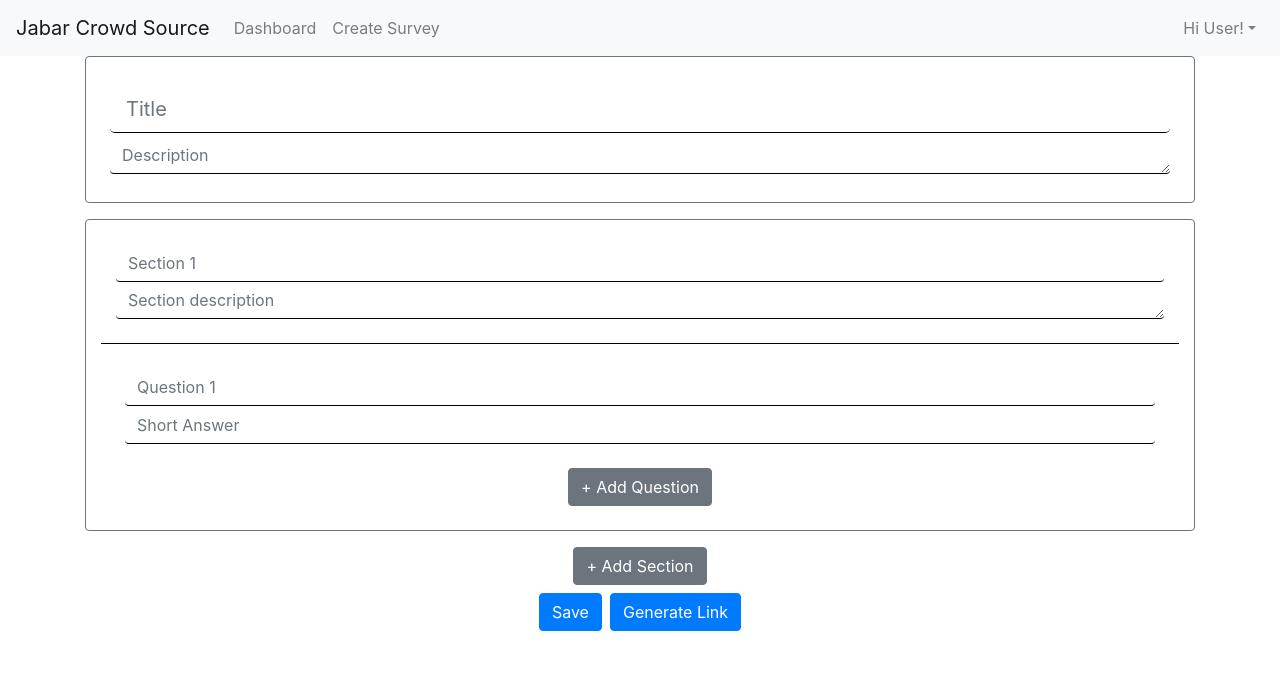
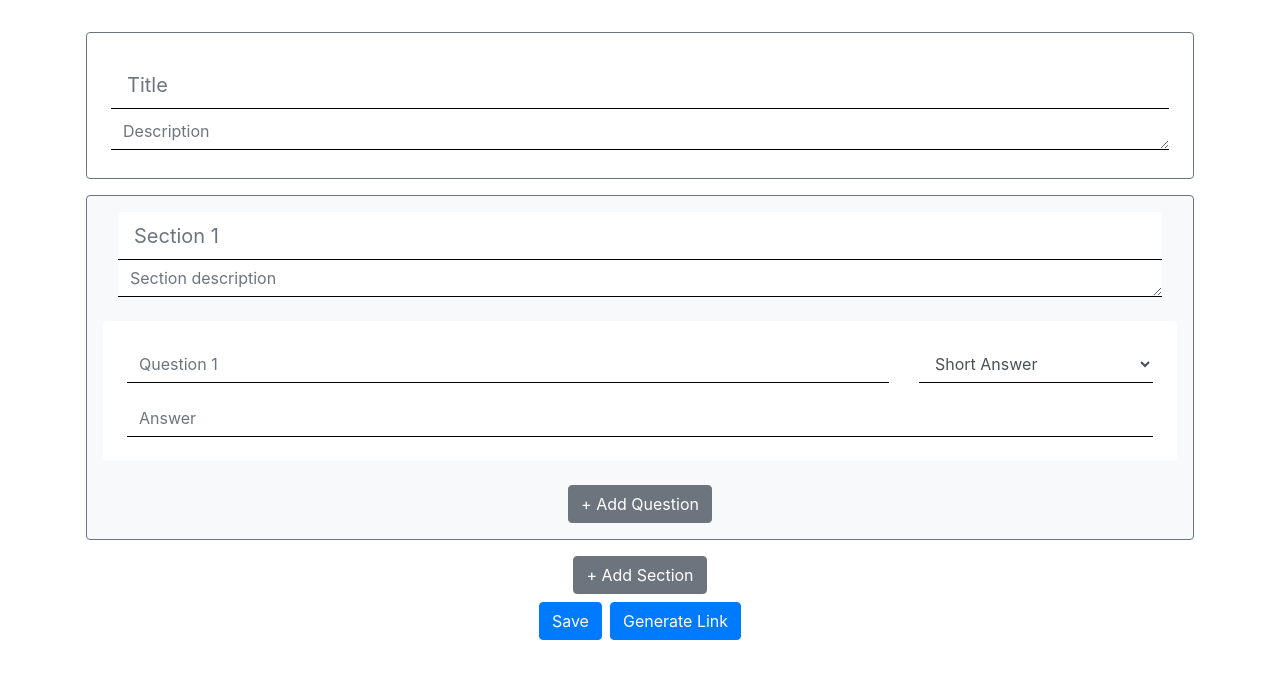
Before and after one commit to annaelvira24/jds1-jabarsurvei, a React (Create React App) app in the folder frontend/: page / in a window 1280 px wide. Shown: the top 678 px of the page. Built offline with nearby package versions, Linux system fonts and the light colour scheme.

Commit message:
Added dynamic option rendering

```diff
--- a/frontend/src/App.js
+++ b/frontend/src/App.js
@@ -8,7 +8,6 @@ import CreateSurvey from './components/CreateSurvey';
 function App() {
   return (
     <div className="App">
-      <Navigation/>
       <CreateSurvey/>
     </div>
   );
--- a/frontend/src/assets/scss/Custom.scss
+++ b/frontend/src/assets/scss/Custom.scss
@@ -1,7 +1,8 @@
 $theme-colors: (
     "t-green": #5AAB4E,
     "t-yellow": #FEC32B,
-    "t-blue": #00A5E1
+    "t-blue": #00A5E1,
+    "white": #FFF
 );
 
 $colors: (
@@ -13,8 +14,9 @@ $colors: (
 .form-control {
     border: 0 !important;
     border-bottom: 1px solid black !important;
+    border-radius: 0 !important;
 }
-
+/*
 .question {
     border-top: 1px solid black !important;
-}
+}*/
--- a/frontend/src/components/CreateSurvey.js
+++ b/frontend/src/components/CreateSurvey.js
@@ -1,11 +1,78 @@
 import React, { useState } from 'react';
-import { Button, Container, Form, Row } from 'react-bootstrap';
+import { Button, Container, Form, Row, Col } from 'react-bootstrap';
+
+function ShortAnswer() {
+    return (
+        <Form.Control type="text" placeholder="Answer" />
+    )
+}
+
+function LongAnswer() {
+    return (
+        <Form.Control type="text" as="textarea" placeholder="Answer" />
+    )
+}
+
+function MultipleChoice() {
+    return (
+        <h1>Choice</h1>
+    )
+}
+
+function MultipleSelect() {
+    return (
+        <h1>Select</h1>
+    )
+}
 
 function Question(props){
+    const [qType, setQType] = useState("Short Answer");
+    const [TagName, setTagName] = useState(ShortAnswer);
+
+    const handleChange = (event) => {
+        let val = event.target.value;
+        setQType(qTypes[val].title);
+        setTagName(qTypes[val].comp)
+    };
+
+    const qTypes = {
+        "sa": {
+            "title":"Short Answer",
+            "comp":ShortAnswer
+        },
+        "la": {
+            "title":"Long Answer",
+            "comp":LongAnswer
+        },
+        "mc": {
+            "title":"Multiple Choice",
+            "comp":MultipleChoice
+        },
+        "ms": {
+            "title":"Multiple Select",
+            "comp":MultipleSelect
+        }
+    }
+
     return (
-        <Container className="p-4 question w-100" id={"question-"+props.qno}>
-            <Form.Control type="text" placeholder={"Question "+props.qno}/>
-            <Form.Control type="text" placeholder="Short Answer"/>
+        <Container className="my-4 p-4 w-100 bg-white rounded" id={"question-"+props.qno}>
+            <Row>
+                <Col>
+                    <Form.Control type="text" placeholder={"Question "+props.qno}/>
+                </Col>
+                <Col md={3}>
+                    <Form.Group>
+                        <Form.Control as="select" onChange={handleChange}>
+                            <option value="sa">Short Answer</option>
+                            <option value="la">Long Answer</option>
+                            <option value="mc">Multiple Choice</option>
+                            <option value="ms">Multiple Select</option>
+                        </Form.Control>
+                    </Form.Group>
+                </Col>
+            </Row>
+
+            {TagName}
         </Container>
     );
 }
@@ -14,12 +81,12 @@ function Section(props){
     const [questions, setQuestions] = useState([<Question qno={1}/>]);
 
     const addQuestion = () => {
-        setQuestions(questions.concat(<Question qno={ questions.length+1 }/>));
+        setQuestions(questions.concat(<Question qno={ questions.length+1 } secno={ props.secno } />));
     }
     return (
-        <Container className="my-3 py-4 border border-secondary rounded" id={"section-"+props.secno}>
-            <Container className="pb-4">
-                <Form.Control type="text" placeholder={"Section "+props.secno}/>
+        <Container className="my-3 p-3 border border-secondary rounded bg-light" id={"section-"+props.secno}>
+            <Container>
+                <Form.Control type="text" placeholder={"Section "+props.secno} size="lg"/>
                 <Form.Control as="textarea" rows={1} type="text" placeholder="Section description"/>
             </Container>
             {questions}
@@ -35,7 +102,7 @@ function CreateSurvey(){
         setSections(sections.concat(<Section secno={ sections.length+1 }/>));
     }
     return (
-        <Container>
+        <Container className="my-3 p-3">
             <Form>
                 <Container className="p-4 border border-secondary rounded">
                     <Form.Control type="text" placeholder="Title" size="lg" className="my-1"/>
```
